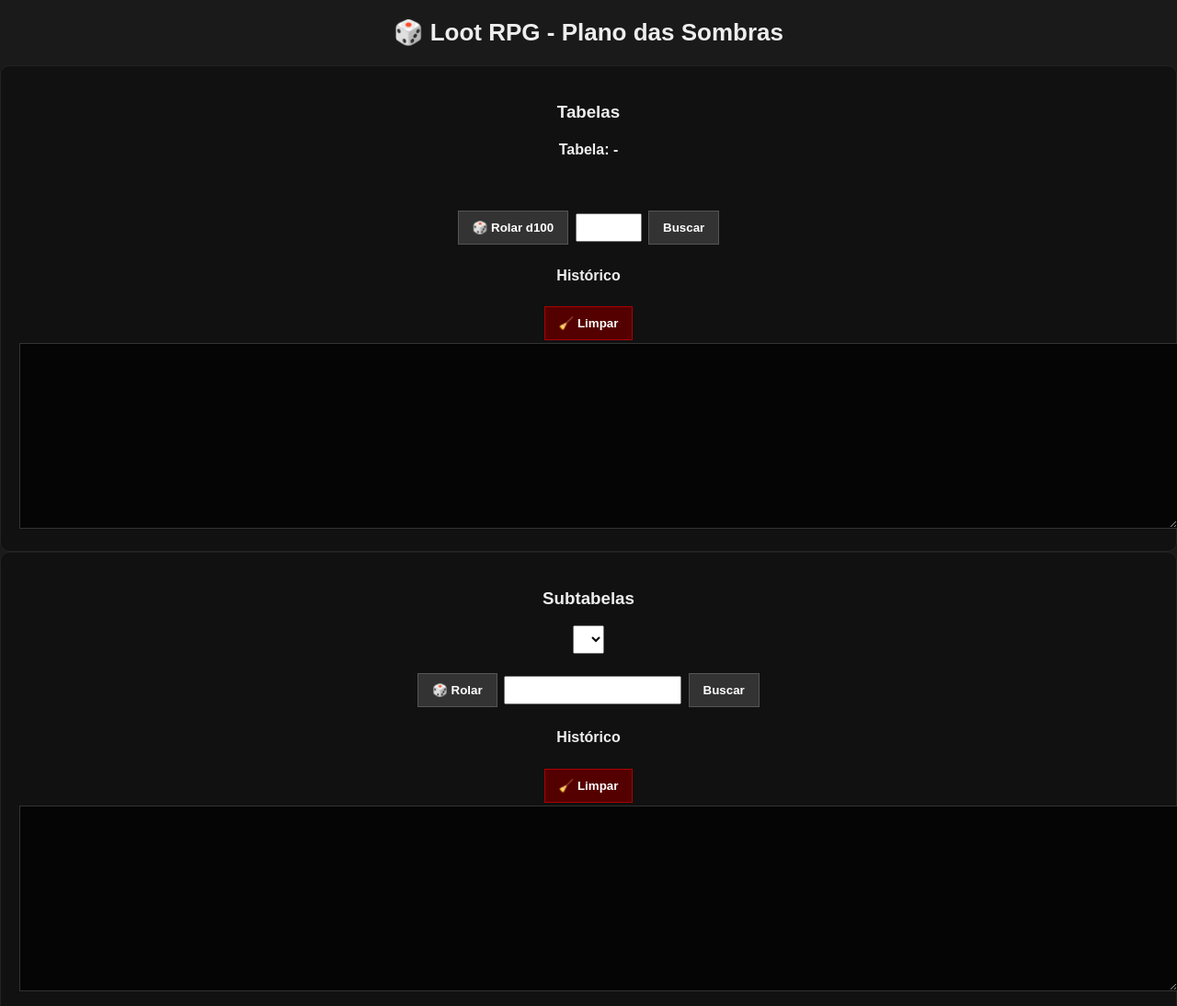
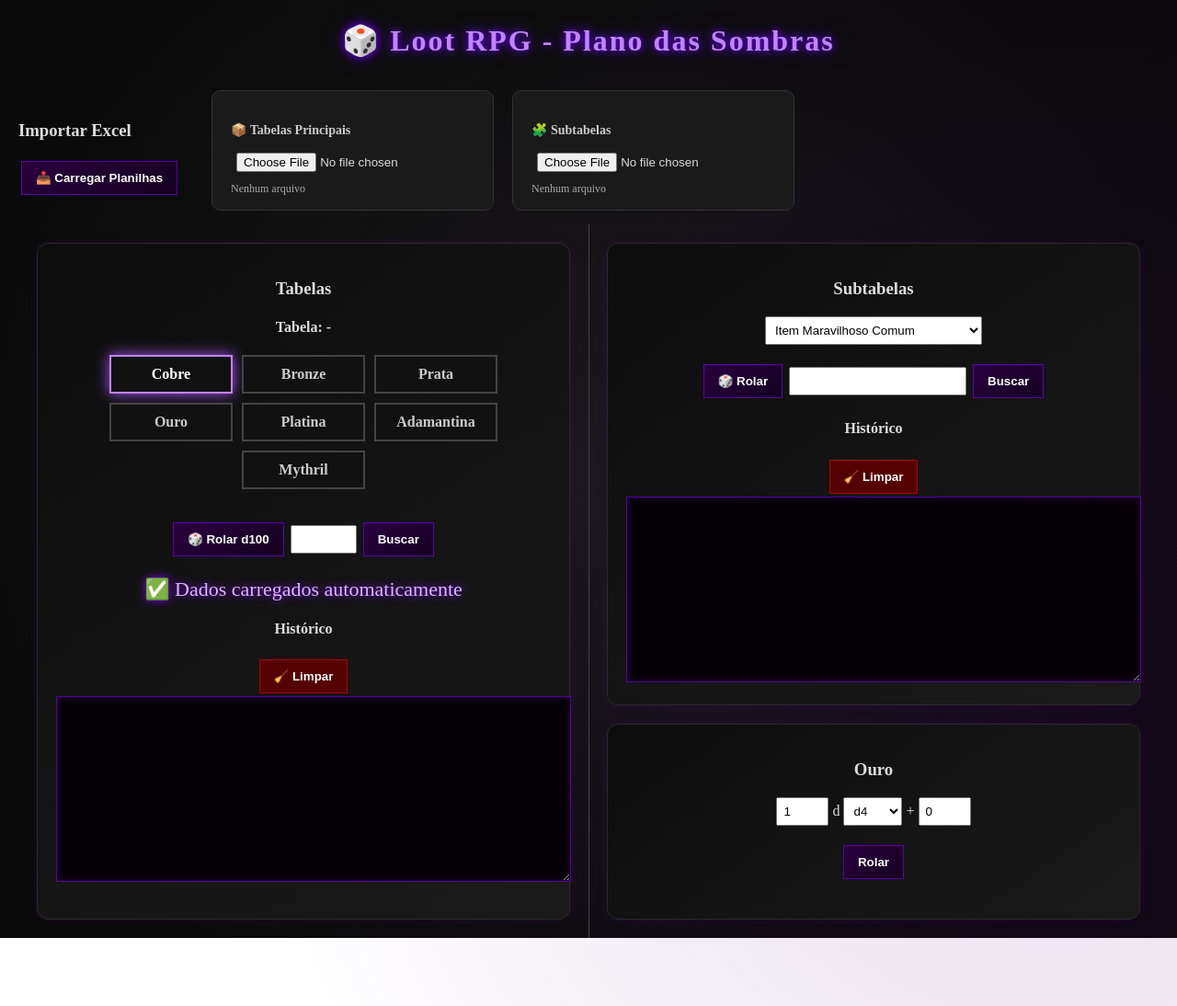
Before and after one commit to Donny422/loot-rpg, a plain HTML site: page index.html in a window 1280 px wide. Shown: the top 1094 px of the page at 92% size. After the commit the page ends 1020 px from the top, so only its background shows below. Drawn offline with Linux system fonts and the light colour scheme; a script that the page names is missing.

Commit message:
index.html

```diff
--- a/index.html
+++ b/index.html
@@ -296,12 +296,144 @@
     transform:scale(1.02);
     box-shadow:0 0 15px rgba(255,255,255,0.1);
 }
+
+/* EFEITO SHADOWFELL */
+body {
+    margin:0;
+    font-family:'Cinzel', serif;
+    background: radial-gradient(circle at center, #1a1a1a 0%, #0a0a0a 80%);
+    color:#ddd;
+    overflow-x:hidden;
+}
+
+/* névoa animada */
+body::before {
+    content:"";
+    position:fixed;
+    width:200%;
+    height:200%;
+    background: radial-gradient(circle, rgba(80,0,120,0.15) 0%, transparent 60%);
+    animation: fog 20s linear infinite;
+    z-index:-1;
+}
+
+@keyframes fog {
+    0% { transform: translate(0,0); }
+    50% { transform: translate(-10%, -10%); }
+    100% { transform: translate(0,0); }
+}
+
+header {
+    text-align:center;
+    padding:25px;
+    font-size:32px;
+    font-weight:bold;
+    letter-spacing:2px;
+    color:#c084ff;
+    text-shadow:0 0 10px #6a00ff, 0 0 20px #3a0066;
+}
+
+.box {
+    background: linear-gradient(145deg, #0d0d0d, #1a1a1a);
+    border:1px solid #2a2a2a;
+    border-radius:12px;
+    padding:20px;
+    text-align:center;
+    box-shadow:0 0 10px rgba(100,0,150,0.2);
+    transition:0.3s;
+}
+
+.box:hover {
+    transform:scale(1.03);
+    box-shadow:0 0 25px rgba(140,0,255,0.5);
+}
+
+button {
+    background: linear-gradient(145deg, #2a003f, #14001f);
+    border:1px solid #5a00aa;
+    color:#fff;
+    font-weight:bold;
+    transition:0.2s;
+}
+
+button:hover {
+    background:#5a00aa;
+    box-shadow:0 0 15px #7a00ff;
+}
+
+.result {
+    margin-top:20px;
+    font-size:22px;
+    color:#e0b3ff;
+    text-shadow:0 0 10px #8000ff;
+}
+
+textarea {
+    background:#050005;
+    color:#bb66ff;
+    border:1px solid #5500aa;
+    font-family:monospace;
+    padding:10px;
+    box-shadow:inset 0 0 10px #220033;
+}
+
+.tabela-btn {
+    border:2px solid #444;
+    background:#111;
+    color:#ccc;
+    transition:0.2s;
+}
+
+.tabela-btn:hover {
+    transform:scale(1.05);
+    box-shadow:0 0 10px #888;
+}
+
+.tabela-btn.active {
+    border:2px solid #c084ff;
+    box-shadow:0 0 15px #a855f7;
+    color:#fff;
+}
 </style>
 </head>
 
 <body>
 
 <header>🎲 Loot RPG - Plano das Sombras</header>
+
+<div class="upload-container">
+
+    <!-- ESQUERDA -->
+    <div class="upload-left">
+        <h3>Importar Excel</h3>
+        <button id="btnCarregar" onclick="carregarExcel()">📥 Carregar Planilhas</button>
+    </div>
+
+    <!-- DIREITA -->
+    <div class="upload-cards">
+
+        <div class="upload-card">
+            <h4>📦 Tabelas Principais</h4>
+            <input type="file" id="excelMain" onchange="mostrarArquivo('excelMain','mainFileName')">
+            <span id="mainFileName" class="file-name">Nenhum arquivo</span>
+        </div>
+
+        <div class="upload-card">
+            <h4>🧩 Subtabelas</h4>
+            <input type="file" id="excelSub" onchange="mostrarArquivo('excelSub','subFileName')">
+            <span id="subFileName" class="file-name">Nenhum arquivo</span>
+        </div>
+
+    </div>
+
+</div>
+
+<div id="statusUpload" class="status"></div>
+</div>
+</div>
+
+<div class="main-grid">
+
 <!-- ESQUERDA -->
 <div class="box">
 <h3>Tabelas</h3>
@@ -370,6 +502,43 @@
 let subtabelas = {};
 
 let mainLoaded=false, subLoaded=false;
+
+function checkLoad(){
+    if(mainLoaded && subLoaded){
+        atualizarSelects();
+        document.getElementById("resultado").innerText="✅ Planilhas carregadas";
+    }
+}
+
+async function carregarDados(){
+    try{
+        const resMain = await fetch("tabelas.json");
+        tabelas = await resMain.json();
+
+        const resSub = await fetch("subtabelas.json");
+        subtabelas = await resSub.json();
+
+        atualizarSelects();
+
+        document.getElementById("resultado").innerText="✅ Dados carregados automaticamente";
+    }catch(e){
+        console.error(e);
+        document.getElementById("resultado").innerText="❌ Erro ao carregar dados";
+    }
+}
+
+function mostrarArquivo(inputId, labelId){
+    const input = document.getElementById(inputId);
+    const label = document.getElementById(labelId);
+
+    if(input.files.length > 0){
+        label.innerText = input.files[0].name;
+        label.style.color = "#00ff88";
+    } else {
+        label.innerText = "Nenhum arquivo";
+        label.style.color = "#aaa";
+    }
+}
 
 function atualizarSelects(){
     const container=document.getElementById("tabelasBotoes");
```
